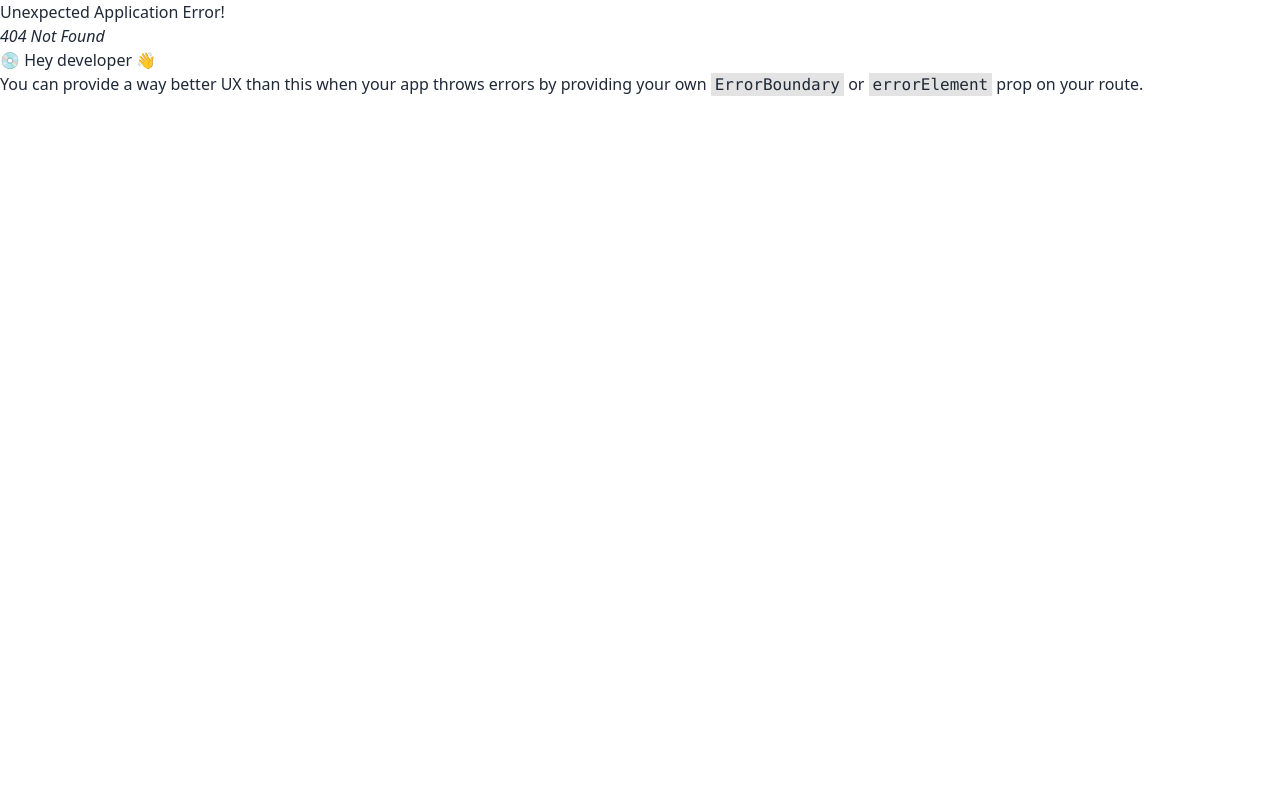
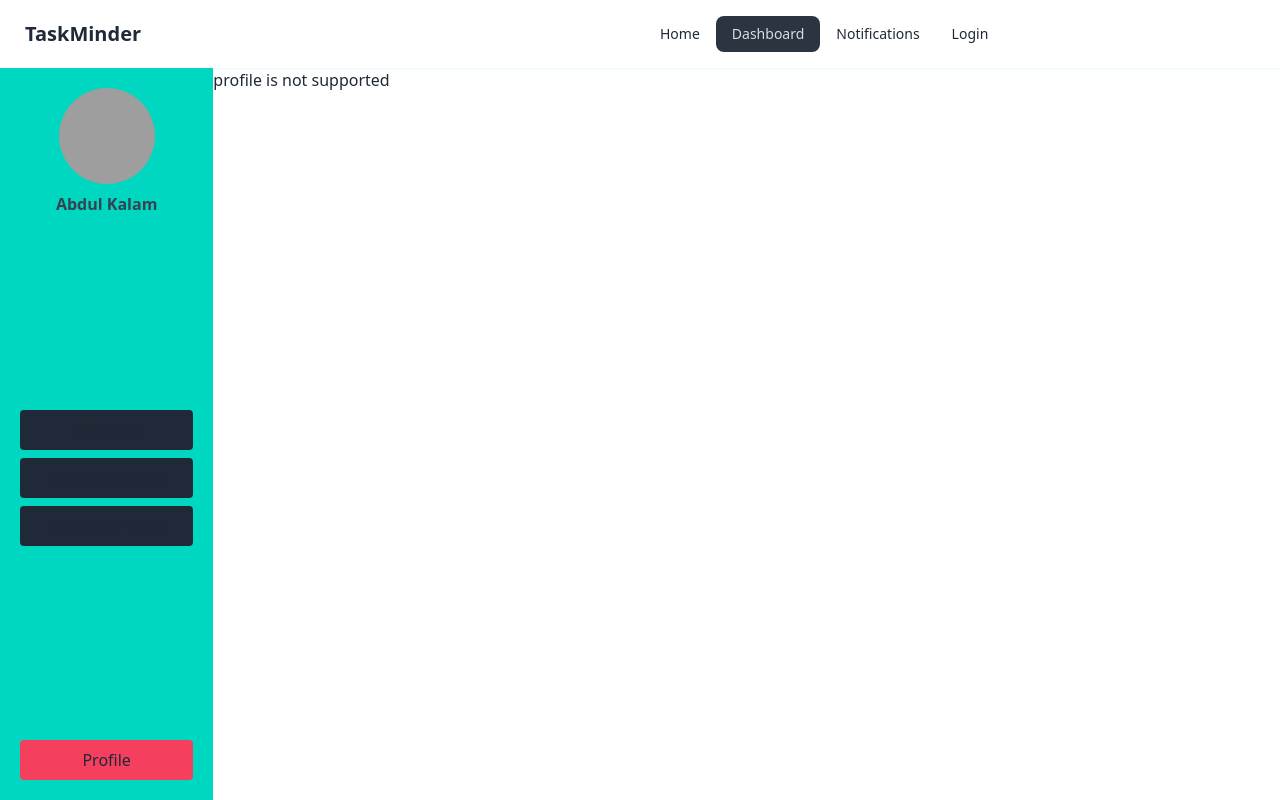
Before and after one commit to naimuddin94/task-management-client, a React (Vite) app: page /dashboard/profile in a window 1280 px wide. Before the commit this address had no page. Built offline with nearby package versions, Linux system fonts and the light colour scheme; grey boxes are pictures that could not be loaded.

Commit message:
dash board all route create

```diff
--- a/package.json
+++ b/package.json
@@ -10,6 +10,7 @@
     "preview": "vite preview"
   },
   "dependencies": {
+    "firebase": "^10.7.1",
     "localforage": "^1.10.0",
     "match-sorter": "^6.3.1",
     "prop-types": "^15.8.1",
--- a/src/components/utility/DashboardLink.jsx
+++ b/src/components/utility/DashboardLink.jsx
@@ -1,11 +1,20 @@
 import PropTypes from "prop-types";
-import { NavLink } from "react-router-dom";
+import { Link, useLocation } from "react-router-dom";
 
 const DashboardLink = ({ path, label }) => {
+  const { pathname } = useLocation();
+  console.log(pathname);
   return (
-    <NavLink to={path} className={({ isActive }) => (isActive ? "bg-rose-600" : "bg-gray-800 py-2 rounded text-center font-medium hover:bg-gray-700")}>
+    <Link
+      to={path}
+      className={`py-2 rounded text-center font-medium ${
+        path === pathname
+          ? "bg-rose-500 text-gray-800"
+          : "hover:bg-gray-700 bg-gray-800"
+      }`}
+    >
       {label}
-    </NavLink>
+    </Link>
   );
 };
 
--- a/src/layout/DashboardLayout.jsx
+++ b/src/layout/DashboardLayout.jsx
@@ -1,12 +1,12 @@
-import { NavLink, Outlet } from "react-router-dom";
+import { Outlet } from "react-router-dom";
 import Sidebar from "../pages/dashboard/Sidebar";
 
 const DashboardLayout = () => {
   return (
     <>
-      <div className="grid grid-cols-12">
-        <Sidebar/>
-        <div className="grid-cols-10">
+      <div className="md:grid grid-cols-12">
+        <Sidebar />
+        <div className="col-span-10">
           <Outlet />
         </div>
       </div>
--- /dev/null
+++ b/src/pages/dashboard/CompleteTasks.jsx
@@ -0,0 +1,5 @@
+const CompleteTasks = () => {
+  return <div>CompleteTask</div>;
+};
+
+export default CompleteTasks;
--- a/src/pages/dashboard/Dashboard.jsx
+++ b/src/pages/dashboard/Dashboard.jsx
@@ -1,7 +1,18 @@
-import React from "react";
+import { FaPlus } from "react-icons/fa";
 
 const Dashboard = () => {
-  return <div>Dashboard</div>;
+  return (
+    <div>
+      <div className="flex justify-between items-center px-5 md:px-10 py-3">
+        <h2 className="text-xl font-semibold border-l-8 border-accent px-4">
+          All Tasks
+        </h2>
+        <button className="btn btn-info">
+          Create Task <FaPlus />
+        </button>
+      </div>
+    </div>
+  );
 };
 
 export default Dashboard;
--- /dev/null
+++ b/src/pages/dashboard/OngoingTasks.jsx
@@ -0,0 +1,5 @@
+const OngoingTasks = () => {
+  return <div>Ongoing Task</div>;
+};
+
+export default OngoingTasks;
--- /dev/null
+++ b/src/pages/dashboard/Profile.jsx
@@ -0,0 +1,11 @@
+
+
+const Profile = () => {
+    return (
+        <div>
+            profile is not supported
+        </div>
+    );
+};
+
+export default Profile;
--- a/src/pages/dashboard/Sidebar.jsx
+++ b/src/pages/dashboard/Sidebar.jsx
@@ -13,12 +13,15 @@ const Sidebar = () => {
           <h1 className="text-gray-700 font-semibold">Abdul Kalam</h1>
         </div>
         <div className="flex flex-col gap-2">
-          <DashboardLink path="/allTasks" label="All Tasks" />
-          <DashboardLink path="/ongoingTasks" label="Ongoing Tasks" />
-          <DashboardLink path="/completeTasks" label="Complete Tasks" />
+          <DashboardLink path="/dashboard" label="All Tasks" />
+          <DashboardLink path="/dashboard/ongoingTasks" label="Ongoing Tasks" />
+          <DashboardLink
+            path="/dashboard/completeTasks"
+            label="Complete Tasks"
+          />
         </div>
         <div className="flex flex-col">
-          <DashboardLink path="/profile" label="Profile" />
+          <DashboardLink path="/dashboard/profile" label="Profile" />
         </div>
       </ul>
     </div>
```
Also changed, not shown: src/routes/Route.jsx (+22 -0 lines), 1 other file (tests, documents, lock files or other folders).
